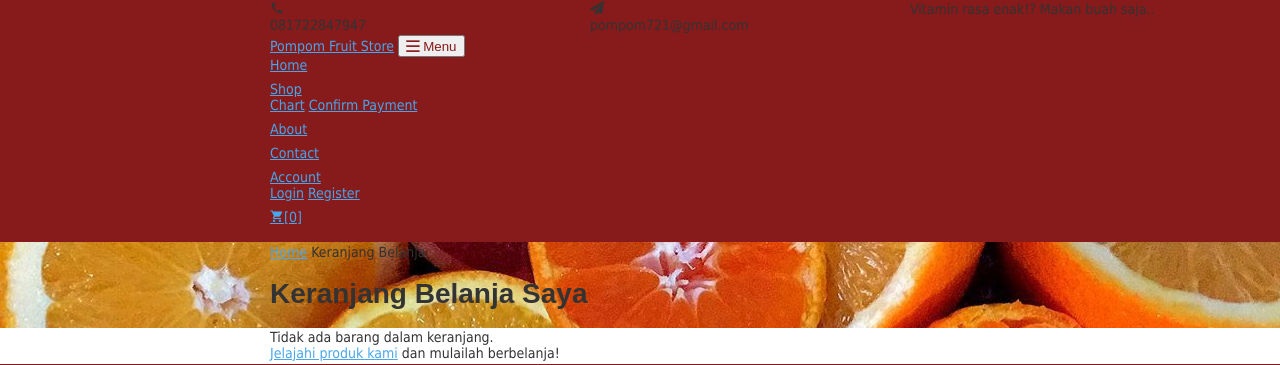
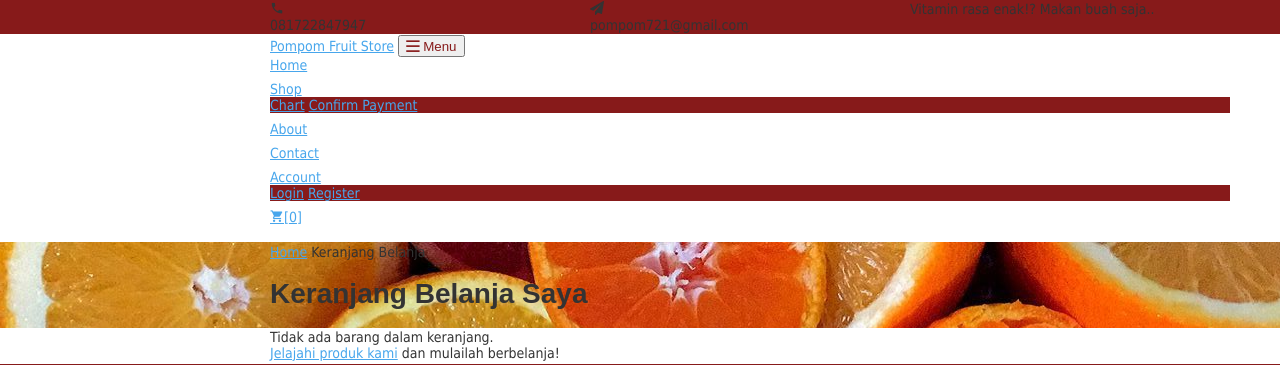
Before and after one commit to azizarhm/Projek-WP2, a CodeIgniter app: page /pompom_fs/shop/cart in a window 1280 px wide. Shown: the top 365 px of the page. Run offline with CodeIgniter, Linux system fonts and the light colour scheme; data comes from the database, SQL or seed files in the repository; some libraries are stand-ins or nearby versions; some web fonts are replaced.

Commit message:
Update header.php

```diff
--- a/pompom_fs/application/views/themes/fruity/header.php
+++ b/pompom_fs/application/views/themes/fruity/header.php
@@ -59,8 +59,8 @@ defined('BASEPATH') OR exit('No direct script access allowed');
 		    </div>
 		  </div>
     	</div>
-    <nav class="navbar navbar-expand-lg navbar-dark ftco_navbar" style="background-color: #871a1a;" id="ftco-navbar">
-	    <div class="container navbar-dark" style="background-color: #871a1a;">
+    <nav class="navbar navbar-expand-lg navbar-light ftco_navbar" id="ftco-navbar">
+	    <div class="container navbar-light">
 	      <a class="navbar-brand" href="<?php echo base_url(); ?>"><?php echo get_store_name(); ?></a>
 	      <button style="color: #871a1a;" class="navbar-toggler " type="button" data-toggle="collapse" data-target="#ftco-nav" aria-controls="ftco-nav" aria-expanded="false" aria-label="Toggle navigation">
 	        <span class="oi oi-menu"></span> Menu
@@ -71,7 +71,7 @@ defined('BASEPATH') OR exit('No direct script access allowed');
 	          <li class="nav-item active"><a href="<?php echo base_url(); ?>" class="nav-link">Home</a></li>
 	          <li class="nav-item dropdown">
               <a class="nav-link dropdown-toggle" href="#" id="dropdown04" data-toggle="dropdown" aria-haspopup="true" aria-expanded="false">Shop</a>
-              <div class="dropdown-menu" aria-labelledby="dropdown04">
+              <div class="dropdown-menu" style="background-color: #871a1a;" aria-labelledby="dropdown04">
                 <a class="dropdown-item" href="<?php echo site_url('shop/cart'); ?>">Chart</a>
                 <a class="dropdown-item" href="<?php echo site_url('customer/payments/confirm'); ?>">Confirm Payment</a>
               </div>
@@ -80,7 +80,7 @@ defined('BASEPATH') OR exit('No direct script access allowed');
               <li class="nav-item"><a href="<?php echo site_url('pages/contact'); ?>" class="nav-link">Contact</a></li>
               <li class="nav-item dropdown">
               <a class="nav-link dropdown-toggle" href="#" id="dropdown05" data-toggle="dropdown" aria-haspopup="true" aria-expanded="false">Account</a>
-              <div class="dropdown-menu" aria-labelledby="dropdown05">
+              <div class="dropdown-menu" style="background-color: #871a1a;" aria-labelledby="dropdown05">
 				  <?php if ( is_login() && is_customer()) : ?>
 				  <a class="dropdown-item" href="<?php echo site_url('customer'); ?>">My Account</a>
 				  <a class="dropdown-item" href="<?php echo site_url('customer/orders'); ?>">Order</a>
```
